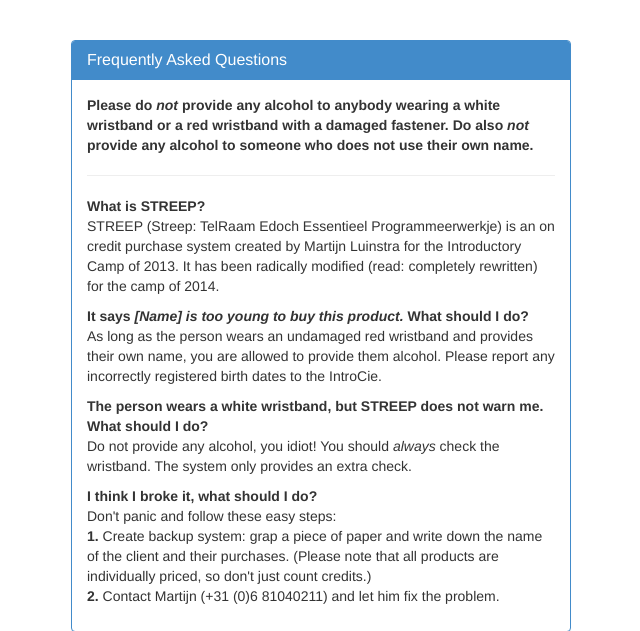
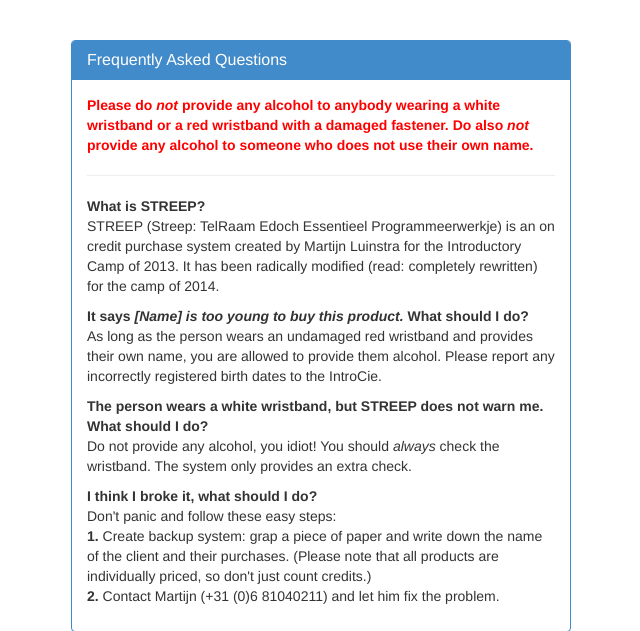
Before and after one commit to martijnluinstra/streep, a Flask app: page /faq in a window 1280 px wide. Shown: the part 64-695 px from the top of the page, without its empty margins (319-959 px from the left). Run offline with Flask 2, Linux system fonts and the light colour scheme; some libraries are stand-ins or nearby versions.

Commit message:
Emphasise the alcohol policy on the FAQ page

```diff
--- a/streep/templates/faq.html
+++ b/streep/templates/faq.html
@@ -1,7 +1,7 @@
 {% extends "page_layout.html" %}
 {% block title %}Frequently Asked Questions{% endblock %}
 {% block content %}
-	<p><strong>Please do <em>not</em> provide any alcohol to anybody wearing a white wristband or a red wristband with a damaged fastener. Do also <em>not</em> provide any alcohol to someone who does not use their own name.</strong></p>
+	<p style="color:red;"><strong>Please do <em>not</em> provide any alcohol to anybody wearing a white wristband or a red wristband with a damaged fastener. Do also <em>not</em> provide any alcohol to someone who does not use their own name.</strong></p>
 	<hr>
 	<p><strong>What is STREEP?</strong><br>
 	STREEP (Streep: TelRaam Edoch Essentieel Programmeerwerkje) is an on credit purchase system created by Martijn Luinstra for the Introductory Camp of 2013. It has been radically modified (read: completely rewritten) for the camp of 2014.</p>
```
